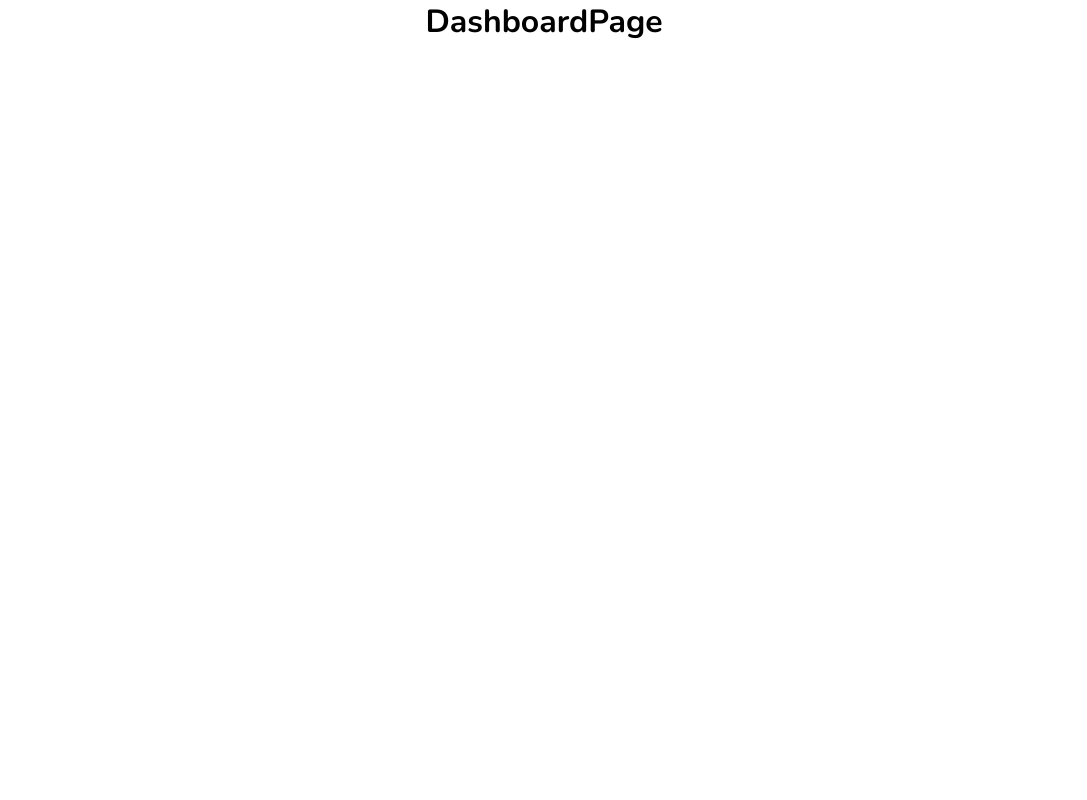
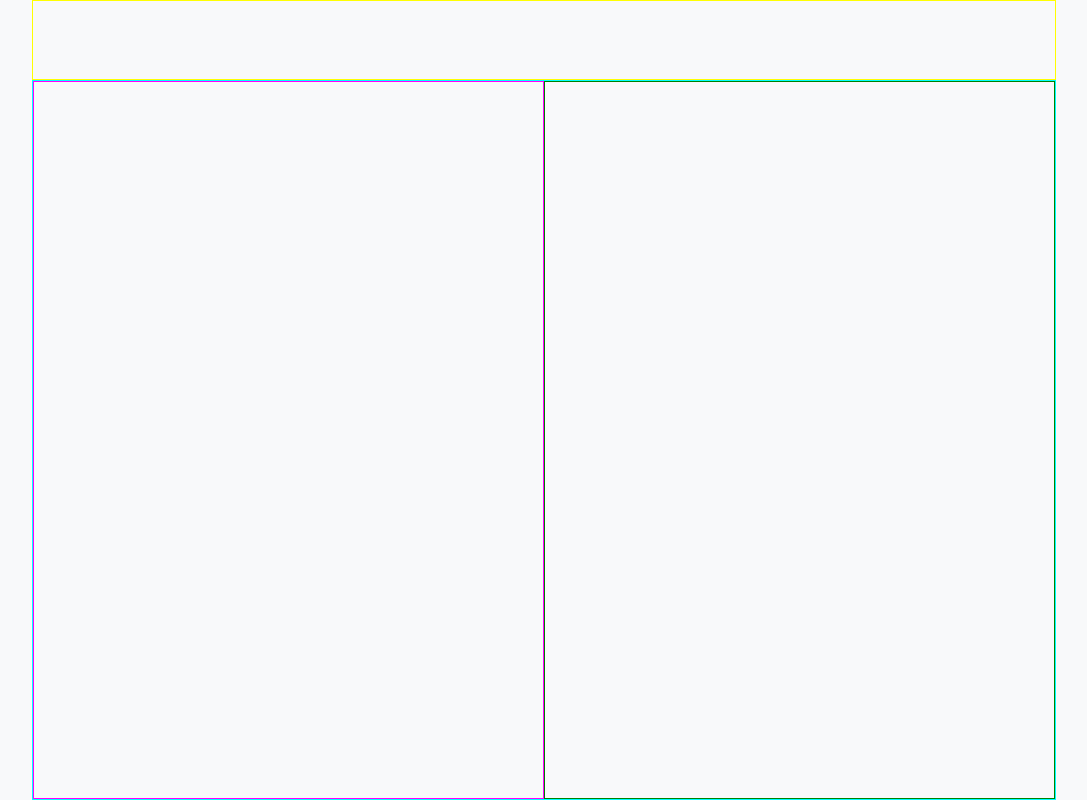
Before and after one commit to thdev-matheus/frontend-nukenzie-react-typescript, a React (Create React App) app: page /dashboard in a window 1280 px wide. Shown: the whole page, without its empty margins (96-1183 px from the left). Built offline with nearby package versions, Linux system fonts and the light colour scheme.

Commit message:
feat: base da página dash 1024

```diff
--- a/src/Pages/DashboardPage/index.tsx
+++ b/src/Pages/DashboardPage/index.tsx
@@ -1,7 +1,13 @@
+import * as S from "./styles";
+
 export const DashboardPage = () => {
   return (
-    <>
-      <h1>DashboardPage</h1>
-    </>
+    <S.Container>
+      <S.BoxHeader></S.BoxHeader>
+      <S.BoxBody>
+        <S.BoxLeft></S.BoxLeft>
+        <S.BoxRight></S.BoxRight>
+      </S.BoxBody>
+    </S.Container>
   );
 };
--- /dev/null
+++ b/src/Pages/DashboardPage/styles.ts
@@ -0,0 +1,115 @@
+import styled from "styled-components";
+
+export const Container = styled.section`
+  @media (min-width: 320px) {
+  }
+
+  @media (min-width: 767px) {
+  }
+
+  @media (min-width: 1024px) {
+    width: 100vw;
+    height: 100vh;
+
+    display: flex;
+    flex-direction: column;
+    justify-content: center;
+    align-items: center;
+
+    background-color: ${(props) => props.theme.bgPrimary};
+  }
+
+  @media (min-width: 1440px) {
+  }
+
+  @media (min-width: 1900px) {
+  }
+`;
+
+export const BoxHeader = styled.header`
+  @media (min-width: 320px) {
+  }
+
+  @media (min-width: 767px) {
+  }
+
+  @media (min-width: 1024px) {
+    width: 80%;
+    height: 5rem;
+
+    border: 1px solid yellow;
+  }
+
+  @media (min-width: 1440px) {
+  }
+
+  @media (min-width: 1900px) {
+  }
+`;
+
+export const BoxBody = styled.div`
+  @media (min-width: 320px) {
+  }
+
+  @media (min-width: 767px) {
+  }
+
+  @media (min-width: 1024px) {
+    width: 80%;
+    height: calc(100vh - 5rem);
+
+    display: flex;
+    justify-content: center;
+    align-items: center;
+
+    border: 1px solid cyan;
+  }
+
+  @media (min-width: 1440px) {
+  }
+
+  @media (min-width: 1900px) {
+  }
+`;
+
+export const BoxLeft = styled.div`
+  @media (min-width: 320px) {
+  }
+
+  @media (min-width: 767px) {
+  }
+
+  @media (min-width: 1024px) {
+    width: 50%;
+    height: 100%;
+
+    border: 1px solid magenta;
+  }
+
+  @media (min-width: 1440px) {
+  }
+
+  @media (min-width: 1900px) {
+  }
+`;
+
+export const BoxRight = styled.div`
+  @media (min-width: 320px) {
+  }
+
+  @media (min-width: 767px) {
+  }
+
+  @media (min-width: 1024px) {
+    width: 50%;
+    height: 100%;
+
+    border: 1px solid green;
+  }
+
+  @media (min-width: 1440px) {
+  }
+
+  @media (min-width: 1900px) {
+  }
+`;
```
